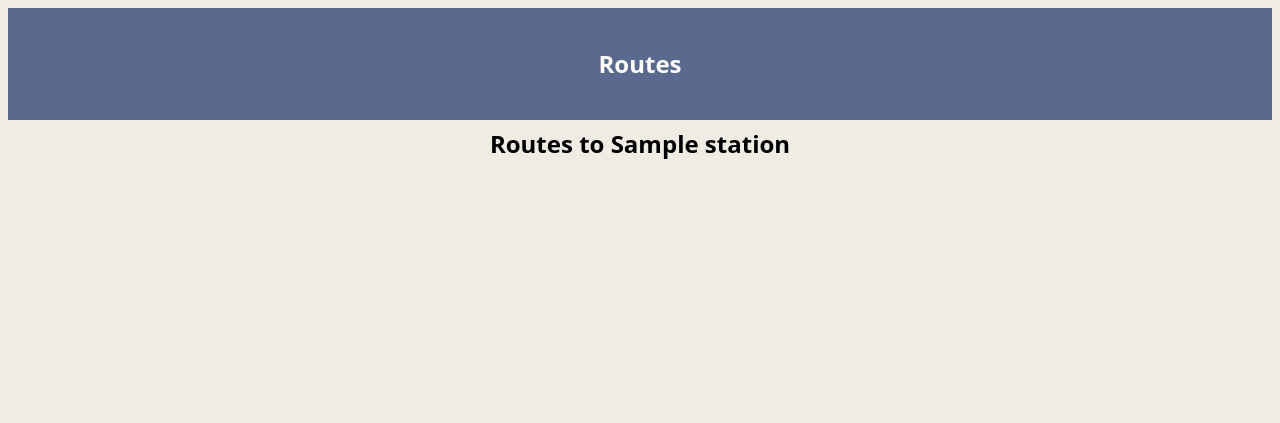
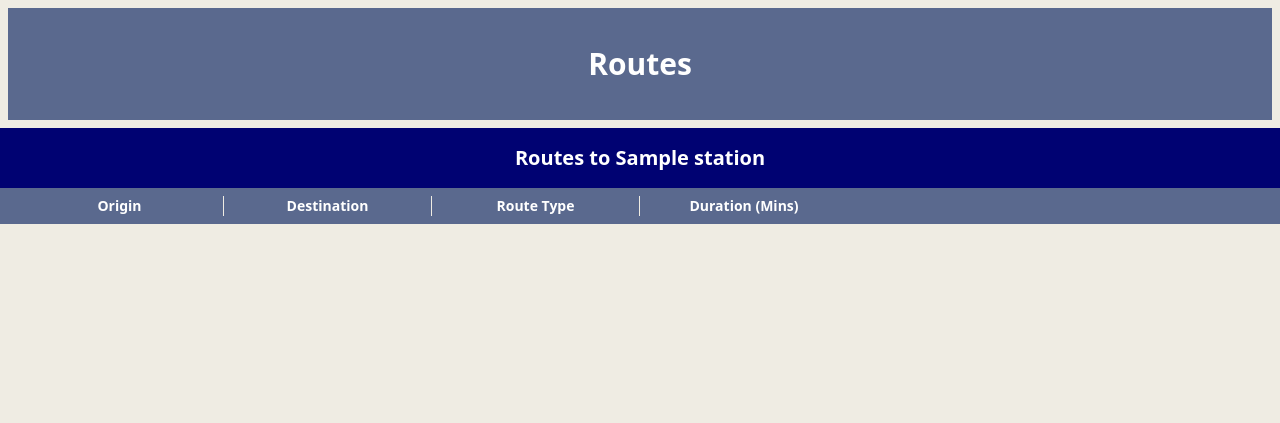
Before and after one commit to youth-of-may/CSCI41-Sure, a Django app: page /stations/1/details in a window 1280 px wide. Shown: the part 64-487 px from the top of the page. Run offline with Django 5.2, Linux system fonts and the light colour scheme; tables that the repository leaves empty hold one stand-in row (values such as "Sample post").

Commit message:
Edited templates for route list & detail, edited template for train maintenance form

```diff
--- a/tirrianTrains/trainapp/templates/trainapp/stations/station_detail.html
+++ b/tirrianTrains/trainapp/templates/trainapp/stations/station_detail.html
@@ -6,24 +6,29 @@
 
 {% block content %}
 <div class="bg-[#5A698E] flex h-28 items-center justify-center px-4 m-2">
-        <h1 class="text-2xl text-white font-semibold text-center">Routes</h1>
+    <h1 class="text-3xl text-white font-bold text-center">Routes</h1>
 </div>
-<div>
-    <!--use the template found in booking to style this-->
-    <h1 class="text-2xl font-semibold text-center">Routes to {{station_name.stationName}}</h1>
-
-    <ul>
-        <!--Loop through the contents of routes-->
-        {% for r in routes %}
-        <li>
-            <span>
-                {{r.origin}} {{r.destination}} {{r.routeType}} {{r.estimatedDuration}}
-            </span>
-
+<div class="pb-10">
+    <h2 class="bg-[#000272] text-white font-semibold text-center py-4 text-xl">
+      Routes to {{station_name.stationName}}
+    </h2>
+     <div class="divide-x divide-[#EFECE3] grid grid-cols-6 bg-[#5A698E] text-white font-semibold text-center py-2 px-4 text-sm">
+        <div>Origin</div>
+        <div>Destination</div>
+        <div>Route Type</div>
+        <div>Duration (Mins)</div>
+    </div>
+    <ul class=" bg-white divide-y divide-[#EFECE3]">
+    {% for r in routes %}
+        <li class="divide-x divide-[#EFECE3] grid grid-cols-6 items-center px-4 py-3 text-center">
+            <span>{{r.origin}} </span>
+            <span>{{r.destination}} </span>
+            <span>{{r.routeType}} </span>
+            <span>{{r.estimatedDuration}} </span>
             <a href="{% url 'route_price_history' r.routeID %}" class="bg-blue-500 text-white rounded-lg px-4 py-2 hover:bg-blue-600">View Price History</a>
             <a href="{% url 'change_route_price' r.routeID %}" class="bg-blue-500 text-white rounded-lg px-4 py-2 hover:bg-blue-600">Change Price</a>
         </li>
-        {% endfor %}
+    {% endfor %}
     </ul>
 </div>
 {% endblock %}
--- a/tirrianTrains/trainapp/templates/trainapp/train_maintenance/train_maintenance_create.html
+++ b/tirrianTrains/trainapp/templates/trainapp/train_maintenance/train_maintenance_create.html
@@ -11,6 +11,7 @@ Customer Information
 
 <div class=" scale-130 pt-15 max-w-7xl mx-auto p-6 space-y-8">
     <div class="w-full p-2 mb-4 bg-white text-center justify-center">
+
         <form method="POST">
             {% csrf_token %}
             <div class = "pb-2">
@@ -22,6 +23,7 @@ Customer Information
                     {% endfor %}
                 </select>
             </div>
+
             <div class = "pb-2">
                 <label for="maintenanceDate" class="mb-2 font-medium">Maintenance Date</label>
                 <input type="date" id="maintenanceDate" name="maintenanceDate" class="w-sm p-2 mb-4s bg-gray-200" required>
@@ -29,6 +31,7 @@ Customer Information
                 <label for="crew" class="mb-2 font-medium">Crew In Charge</label>
                 <input type="text" id="crw" name="crew" class="w-sm p-2 mb-4s bg-gray-200" required>
             </div>
+
             <div class = "pb-2">
                 <label for="task" class="mb-2 font-medium">Tasks</label>
                 <input type="text" id="task" name="task" class="w-sm p-2 mb-4s bg-gray-200" required>
```
Also changed, not shown: tirrianTrains/trainapp/templates/trainapp/stations/station_list.html (+5 -4 lines).
